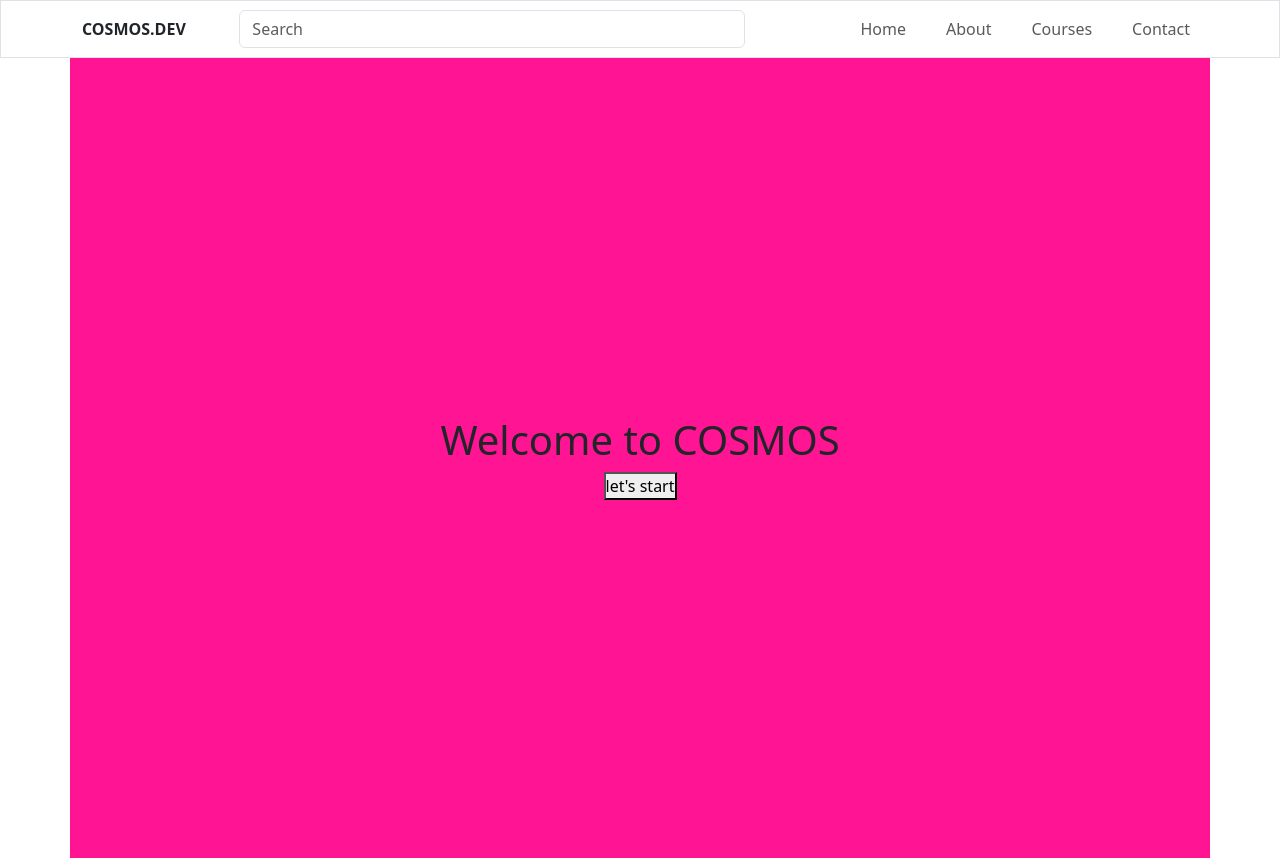
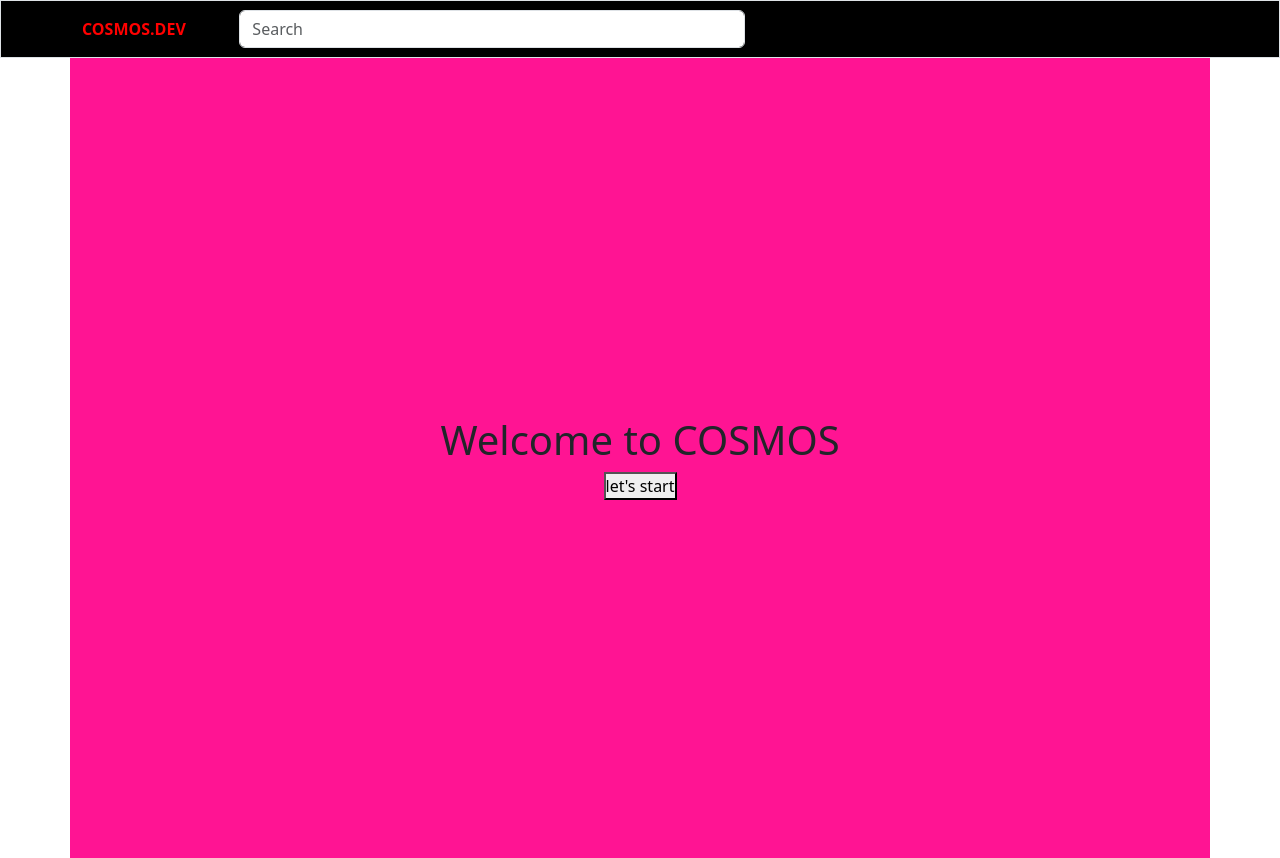
Before and after one commit to lezyCoder/Cosmos.dev, a React (Vite) app: page / in a window 1280 px wide. Built offline with nearby package versions, Linux system fonts and the light colour scheme.

Commit message:
Navbar styles changes

```diff
--- a/src/index.css
+++ b/src/index.css
@@ -14,6 +14,12 @@ body {
     overflow-x: hidden;
 }
 
+/* navbar */
+.navbar{
+    background-color:black;
+    color:red;
+}
+
 /* Hero Styling */
 .hero {
     min-height: 100vh;
```
Also changed, not shown: 1 other file (tests, documents, lock files or other folders).
